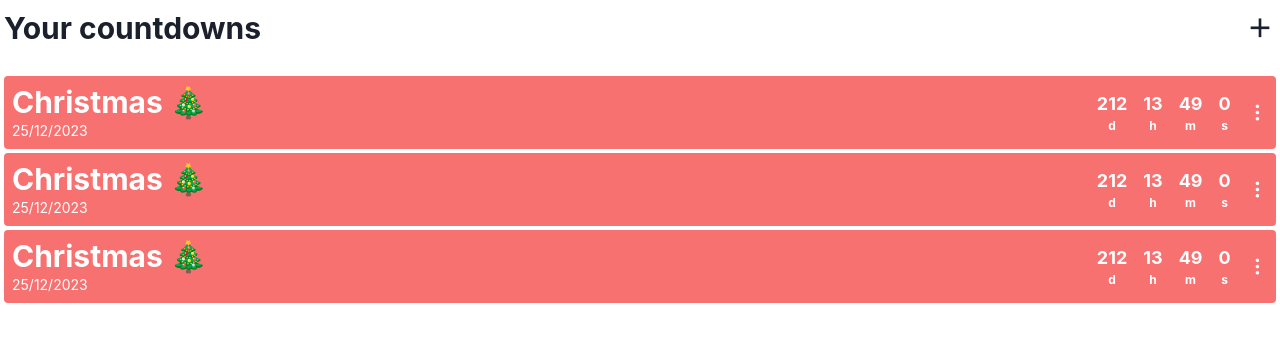
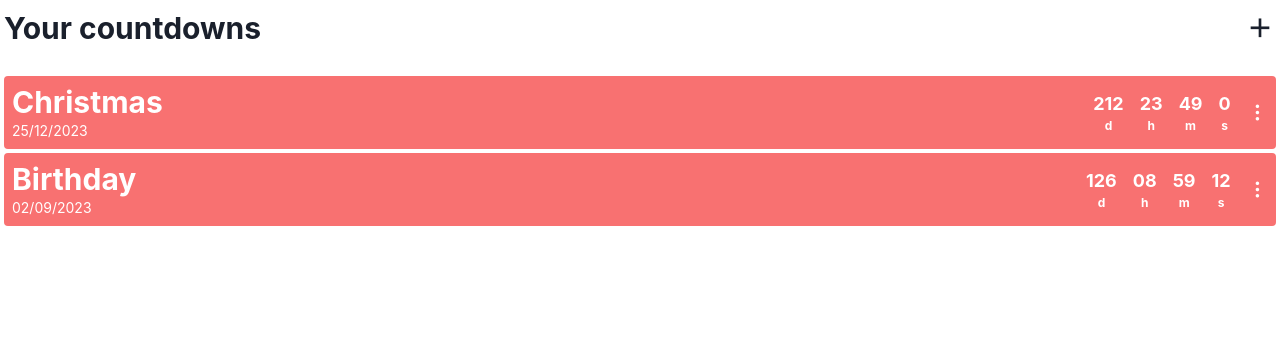
Before and after one commit to YinChuRijnaard/dayz-left, a React (Vite) app: page / in a window 1280 px wide. Shown: the top 342 px of the page. Built offline with nearby package versions, Linux system fonts and the light colour scheme.

Commit message:
Set up dynamic data using props

```diff
--- a/src/App.tsx
+++ b/src/App.tsx
@@ -71,9 +71,22 @@ const App = () => {
       <br />
 
       <div className="space-y-1">
-        <Entry />
-        <Entry />
-        <Entry />
+        <Entry
+          title={"Christmas"}
+          date={"25/12/2023"}
+          days={"212"}
+          hours={"23"}
+          minutes={"49"}
+          seconds={"0"}
+        />
+        <Entry
+          title={"Birthday"}
+          date={"02/09/2023"}
+          days={"126"}
+          hours={"08"}
+          minutes={"59"}
+          seconds={"12"}
+        />
       </div>
     </main>
   );
--- a/src/components/Entry.tsx
+++ b/src/components/Entry.tsx
@@ -1,36 +1,45 @@
 // Dependency imports
 import { Heading, Text } from "@chakra-ui/react";
 
-const Entry = () => {
+interface EntryProps {
+  title: string;
+  date: string;
+  days: string;
+  hours: string;
+  minutes: string;
+  seconds: string;
+}
+
+const Entry = (props: EntryProps) => {
   return (
     <section className="flex rounded bg-red-400 p-2 text-white">
       <div>
-        <Heading size="lg">Christmas 🎄</Heading>
-        <Text fontSize="sm">25/12/2023</Text>
+        <Heading size="lg">{props.title}</Heading>
+        <Text fontSize="sm">{props.date}</Text>
       </div>
 
       <div className="ml-auto mr-2 flex items-center space-x-4 font-bold">
         {/* Days */}
         <span className="flex flex-col items-center">
-          <Text fontSize="lg">212</Text>
+          <Text fontSize="lg">{props.days}</Text>
           <Text fontSize="xs">d</Text>
         </span>
 
         {/* Hours */}
         <span className="flex flex-col items-center">
-          <Text fontSize="lg">13</Text>
+          <Text fontSize="lg">{props.hours}</Text>
           <Text fontSize="xs">h</Text>
         </span>
 
         {/* Minutes */}
         <span className="flex flex-col items-center">
-          <Text fontSize="lg">49</Text>
+          <Text fontSize="lg">{props.minutes}</Text>
           <Text fontSize="xs">m</Text>
         </span>
 
         {/* Seconds */}
         <span className="flex flex-col items-center">
-          <Text fontSize="lg">0</Text>
+          <Text fontSize="lg">{props.seconds}</Text>
           <Text fontSize="xs">s</Text>
         </span>
       </div>
```
